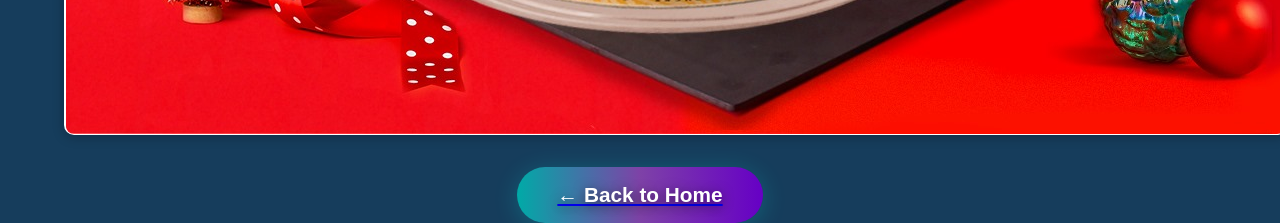
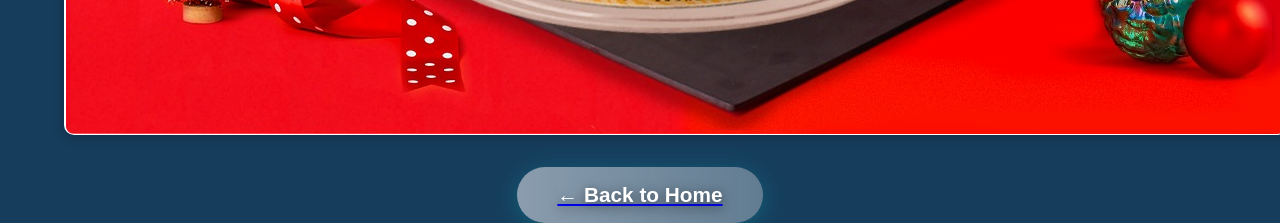
Before and after one commit to Slayn24/portfolio, a plain HTML site: page Activity4/Activity4.html in a window 1280 px wide. Shown: the part 802-1025 px from the top of the page. Drawn offline with Linux system fonts and the light colour scheme.

Commit message:
Update Activity4.html

```diff
--- a/Activity4/Activity4.html
+++ b/Activity4/Activity4.html
@@ -2,6 +2,7 @@
 <html>
     <head>
     <title>Charles Daniel D. Cunanan</title>
+    <!-- INTERNAL STYLING -->
         <style>
         :root {
             --primary: #fff;
@@ -74,8 +75,7 @@
             font-size: 1.3rem;
             font-weight: 700;
             color: #fff;
-            background: linear-gradient(to right, #00aaa7, #7e42a7, #6600c5, #6070fd, #2a46ff, #0099ff, #008ead);
-            background-size: 300% 300%;
+            background: linear-gradient(to right,#fcfbff81, #ffffff3d, #ffffff);            background-size: 300% 300%;
             border: none;
             border-radius: 32px;
             cursor: pointer;
@@ -108,6 +108,7 @@
         </style>
     </head>
     <body>
+    <!-- DIV BACKGROUND -->
     <div class="blackhole-box">
         <video autoplay loop muted playsinline src="../videos/blackhole.mp4"></video>
         <video class="back-vid" autoplay loop muted playsinline src="../videos/galaxy.mp4"></video>
@@ -125,6 +126,6 @@
         </map>
     </div>
     <a href="../index.html"><button class="back-btn">← Back to Home</button></a>
-
+    <!-- LINK BACK TO PORTFOLIO -->
     </body>
 </html>
```
Lines whose indentation alone changed are shown as unchanged.
